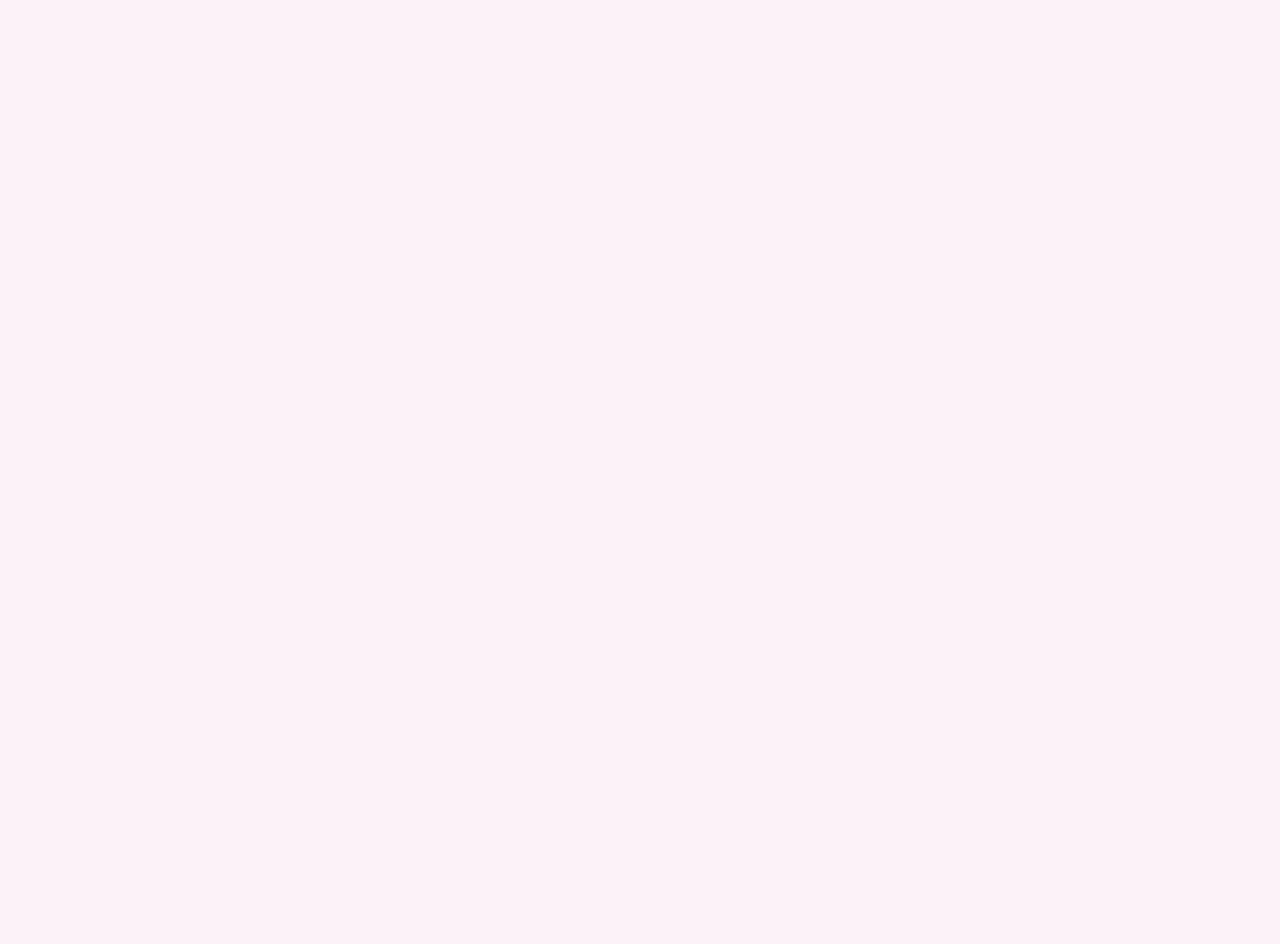
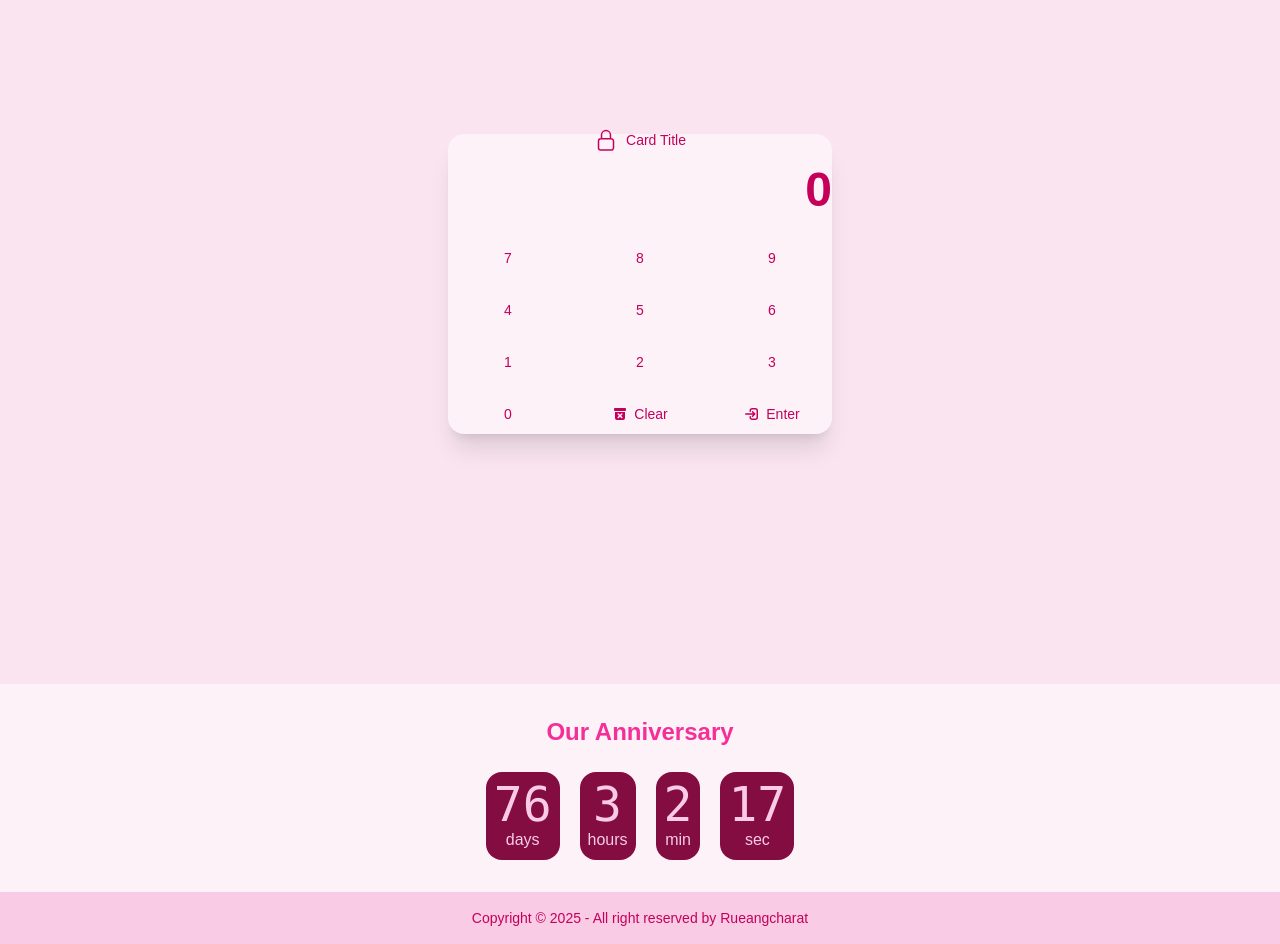
Before and after one commit to nongbaiyokz/Valentine-Project2025, a Next.js app: page / in a window 1280 px wide. Shown: the part 980-1924 px from the top of the page. Before the commit the page ends 916 px from the top, so only its background shows below. Built offline with nearby package versions, Linux system fonts and the light colour scheme.

Commit message:
add cal
add cal

```diff
--- /dev/null
+++ b/app/components/Calculator.tsx
@@ -0,0 +1,64 @@
+import React, { useState } from 'react';
+
+const Calculator = () => {
+    const [input, setInput] = useState('0');
+    const [previousNumber, setPreviousNumber] = useState('');
+    const [operation, setOperation] = useState('');
+
+    const handleNumberClick = (value: string) => {
+        if (input === '0') {
+            setInput(value);
+        } else {
+            setInput(input + value);
+        }
+    };
+    const handleEqualClick = () => {
+        let result = input;
+        setInput(result.toString());
+        console.log(result);
+    };
+
+    const handleClearClick = () => {
+        setInput(' ');
+        setPreviousNumber('');
+        setOperation('');
+    };
+
+    return (
+        <div className="flex justify-center items-center h-screen bg-base-200">
+            <div className="card w-96 bg-base-100 shadow-xl">
+                <div className="card-body">
+                    <h2 className="card-title animate-bounce justify-center"><svg xmlns="http://www.w3.org/2000/svg" fill="none" viewBox="0 0 24 24" stroke-width="1.5" stroke="currentColor" class="size-6">
+  <path stroke-linecap="round" stroke-linejoin="round" d="M16.5 10.5V6.75a4.5 4.5 0 1 0-9 0v3.75m-.75 11.25h10.5a2.25 2.25 0 0 0 2.25-2.25v-6.75a2.25 2.25 0 0 0-2.25-2.25H6.75a2.25 2.25 0 0 0-2.25 2.25v6.75a2.25 2.25 0 0 0 2.25 2.25Z" />
+</svg>
+Card Title</h2>
+                    <div className="text-5xl text-right font-bold mb-4">{input}</div>
+                    <div className="grid grid-cols-3 gap-3">
+                        <button className="btn btn-outline btn-primary motion-safe:hover:scale-110" onClick={() => handleNumberClick('7')}>7</button>
+                        <button className="btn btn-outline btn-primary motion-safe:hover:scale-110" onClick={() => handleNumberClick('8')}>8</button>
+                        <button className="btn btn-outline btn-primary motion-safe:hover:scale-110" onClick={() => handleNumberClick('9')}>9</button>
+                        <button className="btn btn-outline btn-primary motion-safe:hover:scale-110" onClick={() => handleNumberClick('4')}>4</button>
+                        <button className="btn btn-outline btn-primary motion-safe:hover:scale-110" onClick={() => handleNumberClick('5')}>5</button>
+                        <button className="btn btn-outline btn-primary motion-safe:hover:scale-110" onClick={() => handleNumberClick('6')}>6</button>
+                        <button className="btn btn-outline btn-primary motion-safe:hover:scale-110" onClick={() => handleNumberClick('1')}>1</button>
+                        <button className="btn btn-outline btn-primary motion-safe:hover:scale-110" onClick={() => handleNumberClick('2')}>2</button>
+                        <button className="btn btn-outline btn-primary motion-safe:hover:scale-110" onClick={() => handleNumberClick('3')}>3</button>
+                        <button className="btn btn-outline btn-primary motion-safe:hover:scale-110" onClick={() => handleNumberClick('0')}>0</button>
+                        <button className="btn btn-active btn-info motion-safe:hover:scale-110" onClick={handleClearClick}><svg xmlns="http://www.w3.org/2000/svg" viewBox="0 0 16 16" fill="currentColor" class="size-4">
+  <path d="M2 3a1 1 0 0 1 1-1h10a1 1 0 0 1 1 1v1a1 1 0 0 1-1 1H3a1 1 0 0 1-1-1V3Z" />
+  <path fill-rule="evenodd" d="M13 6H3v6a2 2 0 0 0 2 2h6a2 2 0 0 0 2-2V6ZM5.72 7.47a.75.75 0 0 1 1.06 0L8 8.69l1.22-1.22a.75.75 0 1 1 1.06 1.06L9.06 9.75l1.22 1.22a.75.75 0 1 1-1.06 1.06L8 10.81l-1.22 1.22a.75.75 0 0 1-1.06-1.06l1.22-1.22-1.22-1.22a.75.75 0 0 1 0-1.06Z" clip-rule="evenodd" />
+</svg>
+Clear</button>
+                        <button className="btn btn-active btn-success motion-safe:hover:scale-110" onClick={handleEqualClick}><svg xmlns="http://www.w3.org/2000/svg" viewBox="0 0 16 16" fill="currentColor" class="size-4">
+  <path d="M11.25 2A2.75 2.75 0 0 1 14 4.75v6.5A2.75 2.75 0 0 1 11.25 14h-3a2.75 2.75 0 0 1-2.75-2.75v-.5a.75.75 0 0 1 1.5 0v.5c0 .69.56 1.25 1.25 1.25h3c.69 0 1.25-.56 1.25-1.25v-6.5c0-.69-.56-1.25-1.25-1.25h-3C7.56 3.5 7 4.06 7 4.75v.5a.75.75 0 0 1-1.5 0v-.5A2.75 2.75 0 0 1 8.25 2h3Z" />
+  <path d="M7.97 6.28a.75.75 0 0 1 1.06-1.06l2.25 2.25a.75.75 0 0 1 0 1.06l-2.25 2.25a.75.75 0 1 1-1.06-1.06l.97-.97H1.75a.75.75 0 0 1 0-1.5h7.19l-.97-.97Z" />
+</svg>
+Enter</button>
+                    </div>
+                </div>
+            </div>
+        </div>
+    );
+};
+
+export default Calculator;
--- a/app/components/Calpassword.tsx
+++ /dev/null
@@ -1,61 +0,0 @@
-"use client";
-import React, { useState } from "react";
-import { motion } from "framer-motion";
-
-const Calculator = () => {
-  const [display, setDisplay] = useState("0");
-
-  const handleButtonClick = (value: string) => {
-    if (value === "C") {
-      setDisplay("0");
-    } else if (value === "=") {
-    } else {
-      setDisplay(display === "0" ? value : display + value);
-    }
-  };
-
-  const buttons = [
-    "7",
-    "8",
-    "9",
-    "4",
-    "5",
-    "6",
-    "1",
-    "2",
-    "3",
-    "0",
-    "=",
-    "C",
-  ];
-
-  return (
-    <motion.div
-      className="flex flex-col items-center justify-center min-h-screen bg-base-200"
-      initial={{ opacity: 0 }}
-      animate={{ opacity: 1 }}
-      exit={{ opacity: 0 }}
-    >
-      <div className="card w-96 bg-base-100 shadow-xl">
-        <div className="card-body">
-          <div className="text-5xl text-right mb-4">{display}</div>
-          <div className="grid grid-cols-4 gap-2">
-            {buttons.map((button, index) => (
-              <button
-                key={index}
-                className={`btn btn-primary ${
-                  button === "=" ? "col-span-2" : ""
-                } ${button === "0" ? "col-span-2" : ""}`}
-                onClick={() => handleButtonClick(button)}
-              >
-                {button}
-              </button>
-            ))}
-          </div>
-        </div>
-      </div>
-    </motion.div>
-  );
-};
-
-export default Calculator;
--- a/app/page.tsx
+++ b/app/page.tsx
@@ -1,12 +1,15 @@
 'use client'
 import Valentine from "./components/Valentine";
+import Calculator from "./components/Calculator";
+import Anniversary from "./components/Anniversary";
 
 export default function Home() {
   return (
 
    <div>
       <Valentine />
-
+      <Calculator />
+      <Anniversary />
 
    </div>
   );
```
